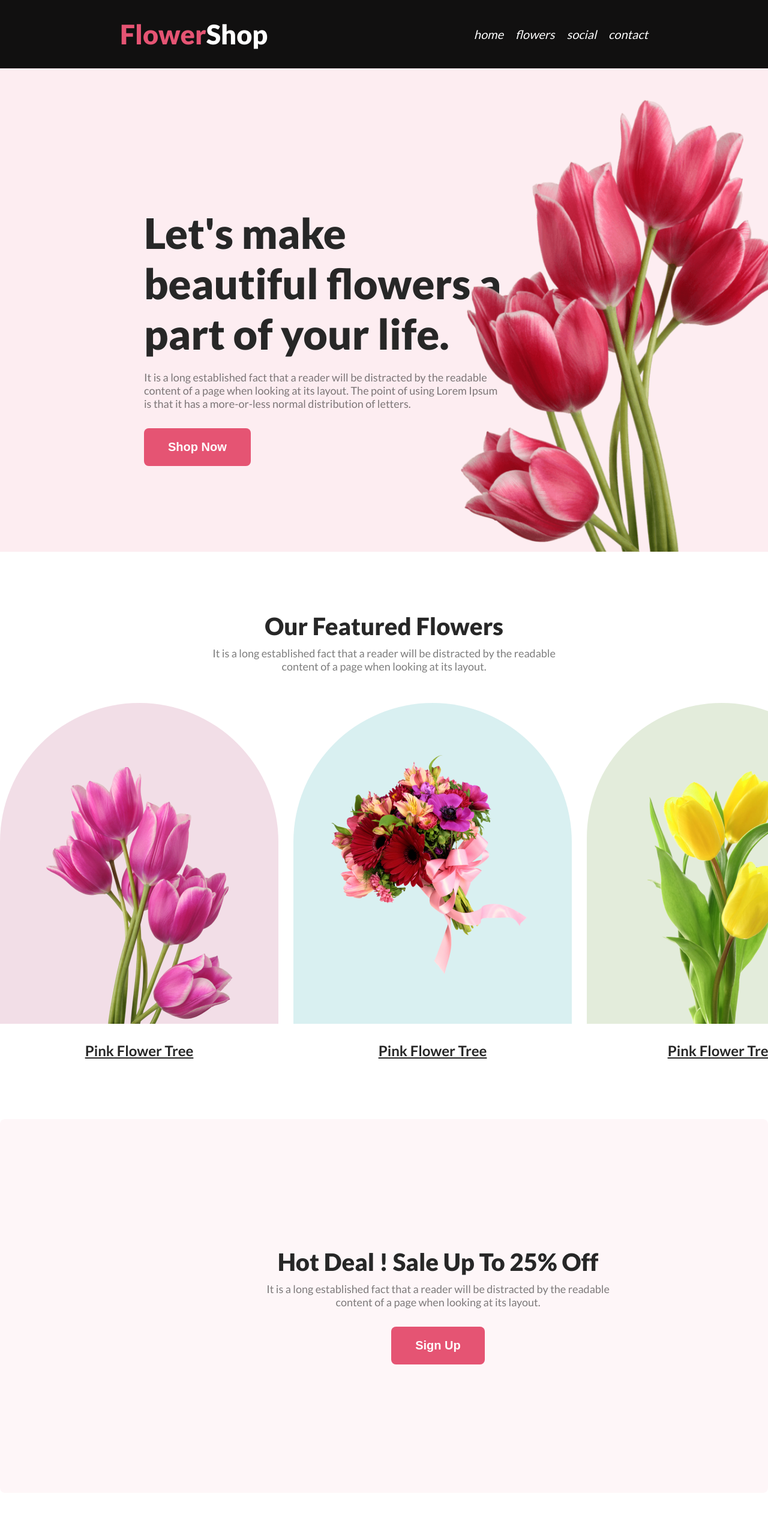
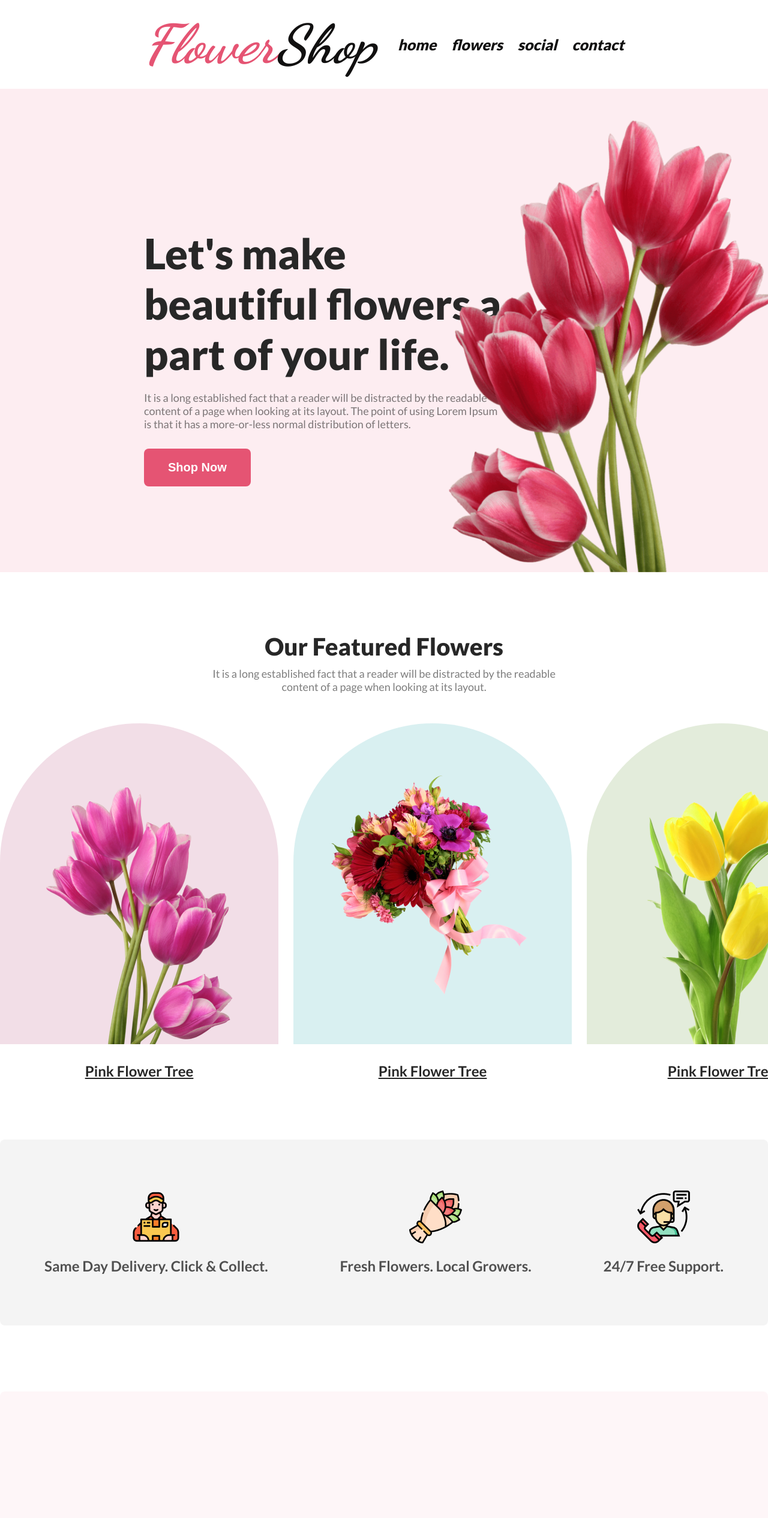
Before and after one commit to Rabiul-Sohel/flower-shop, a plain HTML site: page index.html in a window 1280 px wide. Shown: the top 2531 px of the page at 60% size. Drawn offline with Linux system fonts and the light colour scheme.

Commit message:
some modification in nav area and adding service section

```diff
--- a/index.html
+++ b/index.html
@@ -6,8 +6,10 @@
   <title>Flower Shop</title>
   <link rel="preconnect" href="https://fonts.googleapis.com">
   <link rel="preconnect" href="https://fonts.gstatic.com" crossorigin>
+  <link rel="preconnect" href="https://fonts.googleapis.com">
+  <link rel="preconnect" href="https://fonts.gstatic.com" crossorigin>
   <link
-    href="https://fonts.googleapis.com/css2?family=Lato:wght@400;700;900&family=Open+Sans:wght@400;700;800&display=swap"
+    href="https://fonts.googleapis.com/css2?family=Dancing+Script:wght@700&family=Lato:wght@400;700;900&family=Open+Sans:wght@400;700;800&display=swap"
     rel="stylesheet">
   <link rel="stylesheet" href="styles/style.css">
 </head>
@@ -66,6 +68,21 @@
         </div>
       </div>
     </section>
+    <!-- service area -->
+    <section class="service-container">
+      <div class="child-service">
+        <img src="Flower Asset/Group 57.png" alt="">
+        <h6>Same Day Delivery. Click & Collect.</h6>
+      </div>
+      <div class="child-service">
+        <img src="Flower Asset/Group 58.png" alt="">
+        <h6>Fresh Flowers. Local Growers.</h6>
+      </div>
+      <div class="child-service">
+        <img src="Flower Asset/Group 59.png" alt="">
+        <h6>24/7 Free Support.</h6>
+      </div>
+    </section>
     <!-- Hot Deal Area -->
     <section class="hot-deal-area">
       <div class="hot-deal-info">
--- a/styles/style.css
+++ b/styles/style.css
@@ -43,31 +43,35 @@ body {
 .nav-container {
   display: flex;
   background: #111010;
-  padding: 30px 200px;
+  background: #fff;
+  padding: 20px 240px;
   justify-content: space-between;
   align-items: center;
 }
 .logo {
-  color: white;
-  font-size: 45px;
-  font-weight: 800;
+  color: #111010;
+  font-size: 90px;
+  font-weight: 900;
+  font-style: italic;
+  font-family: "Dancing Script", sans-serif;
 }
 .nav-container ul {
   display: flex;
   list-style: none;
-  gap: 20px;
+  gap: 25px;
 }
 .nav-container ul a {
   text-decoration: none;
-  color: #fff;
+  color: #111010;
   font-style: italic;
-  font-size: 20px;
+  font-size: 25px;
+  font-weight: 800;
 }
 
 /* Banner area style */
 .banner-container {
   display: flex;
-  gap: 100px;
+  gap: 80px;
   background: rgba(229, 84, 115, 0.1);
   padding: 50px 240px 0;
 }
@@ -138,6 +142,27 @@ body {
   margin-top: 30px;
 }
 
+/* service area style */
+.service-container {
+  max-width: 1440px;
+  border-radius: 8px;
+  background: rgba(39, 39, 39, 0.05);
+  margin: auto;
+  display: flex;
+  padding: 85px 0;
+  justify-content: center;
+  gap: 120px;
+  text-align: center;
+  margin-bottom: 110px;
+}
+.child-service h6 {
+  color: rgba(39, 39, 39, 0.8);
+  text-align: center;
+  font-size: 24px;
+  font-weight: 600;
+  margin-top: 20px;
+}
+
 /* hot deal area style */
 .hot-deal-area {
   border-radius: 8px;
@@ -173,14 +198,13 @@ body {
 
 input {
   width: 700px;
-  height: 30px;
   border-radius: 8px;
   background: #fff;
   border: none;
   color: rgba(39, 39, 39, 0.6);
   font-size: 16px;
   font-weight: 400;
-  padding: 20px;
+  padding: 25px 15px;
   margin: 30px 10px 0 0;
 }
 
```
